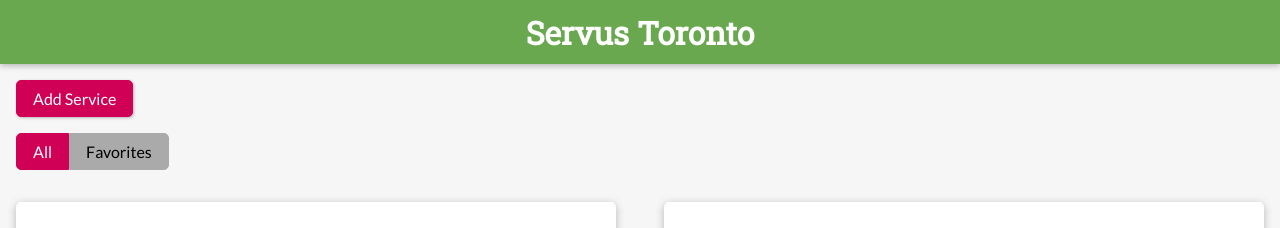
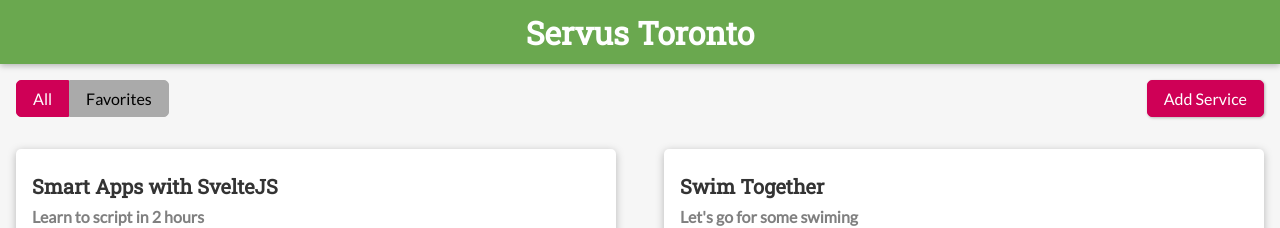
Before and after one commit to W3AI/max-reactive-meetups, a Svelte app: page / in a window 1280 px wide. Shown: the top 228 px of the page. Built offline with nearby package versions, Linux system fonts and the light colour scheme.

Commit message:
arranged control buttons on the same line with add service

```diff
--- a/src/App.svelte
+++ b/src/App.svelte
@@ -42,26 +42,20 @@
   main {
     margin-top: 5rem;
   }
-
-  .meetup-controls {
-    margin: 1rem;
-  }
 </style>
 
 <Header />
 
 <main>
   {#if page === 'overview'}
-    <div class="meetup-controls">
-      <Button on:click={() => (editMode = 'edit')}>Add Service</Button>
-    </div>
     {#if editMode === 'edit'}
       <EditMeetup id={editedId} on:save={savedMeetup} on:cancel={cancelEdit} />
     {/if}
     <MeetupGrid
       meetups={$meetups}
       on:showdetails={showDetails}
-      on:edit={startEdit} />
+      on:edit={startEdit}
+      on:add={() => {editMode = 'edit'} } />
   {:else}
     <MeetupDetail id={pageData.id} on:close={closeDetails} />
   {/if}
--- a/src/Meetups/MeetupGrid.svelte
+++ b/src/Meetups/MeetupGrid.svelte
@@ -1,8 +1,12 @@
 <script>
+    import { createEventDispatcher } from 'svelte';
     import MeetupItem from './MeetupItem.svelte';
     import MeetupFilter from "./MeetupFilter.svelte";
+    import Button from '../UI/Button.svelte';
 
     export let meetups;
+
+    const dispatch = createEventDispatcher();
 
     let favsOnly = false;
 
@@ -23,6 +27,8 @@
 
 #meetup-controls {
     margin: 1rem;
+    display: flex;
+    justify-content: space-between;
 }
 
 @media (min-width: 768px) {
@@ -35,6 +41,8 @@
 
 <section id="meetup-controls">
     <MeetupFilter on:select="{setFilter}" />
+
+    <Button on:click={() => dispatch('add') }>Add Service</Button>
 </section>
 
 <section id="meetups">
```
